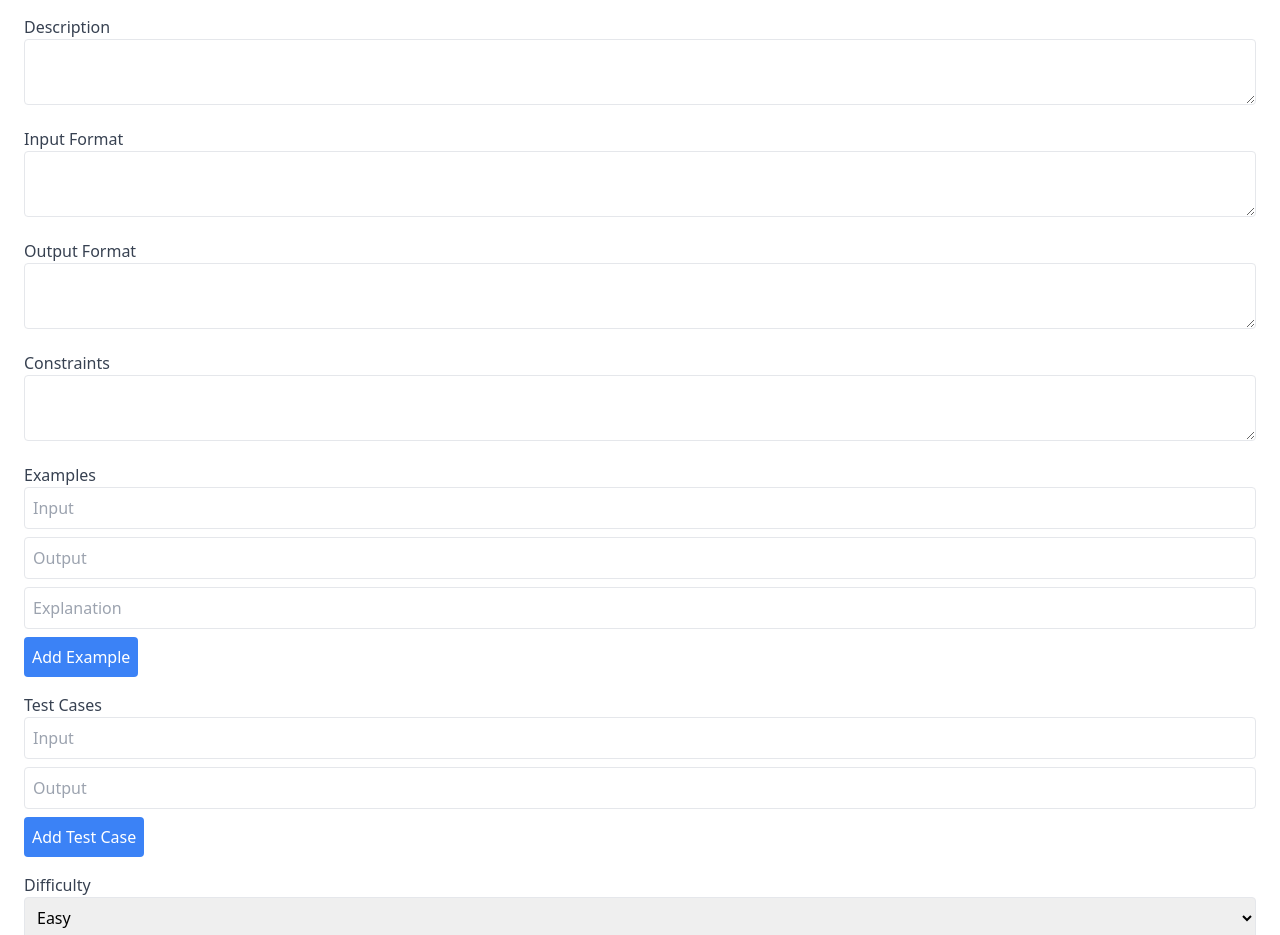
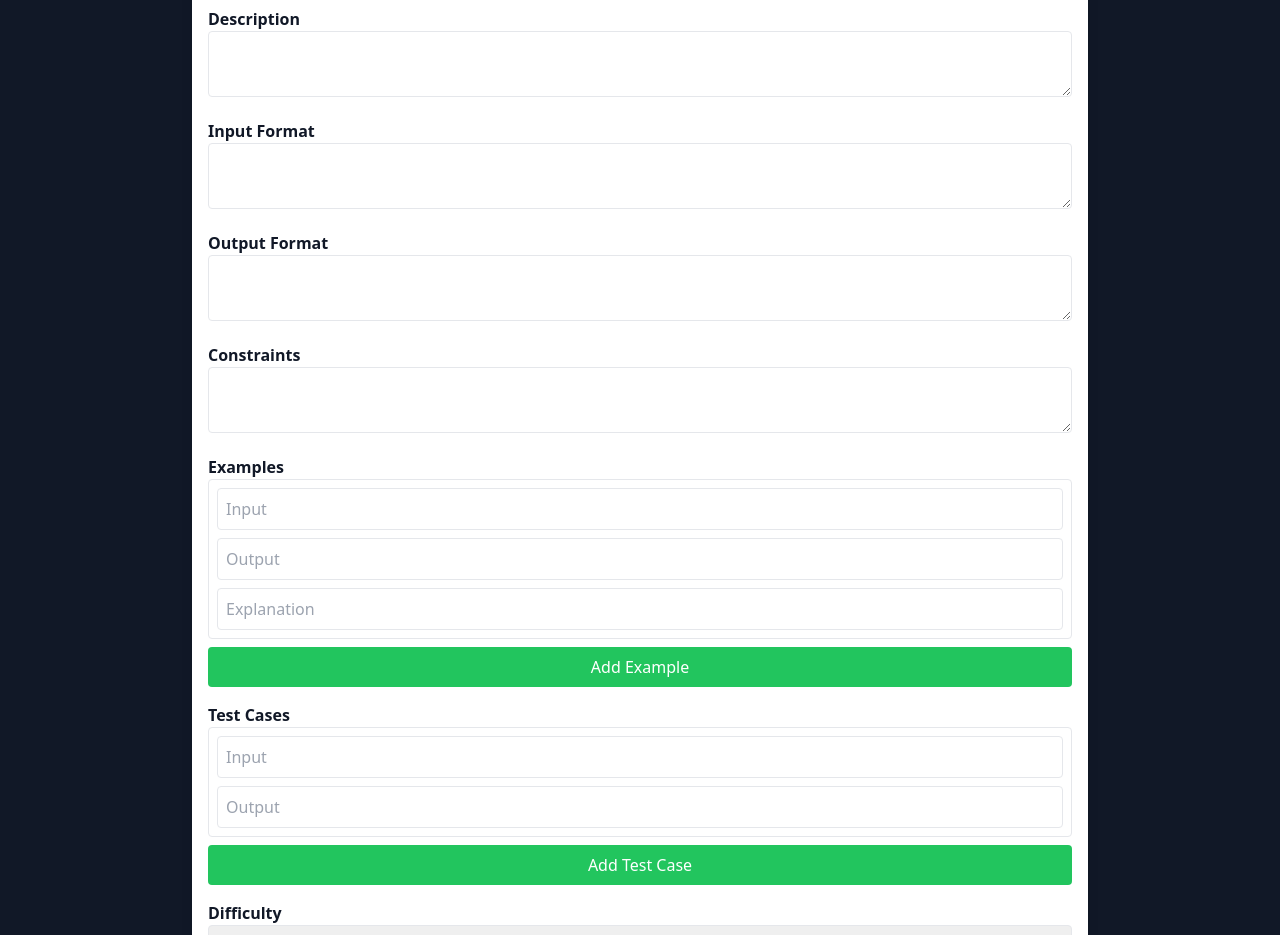
Before and after one commit to AviratShambharkar/Web_Dev, a React (Vite) app in the folder FrontEnd/online_judge/: page /add-problem in a window 1280 px wide. Shown: the part 223-1158 px from the top of the page. Built offline with nearby package versions, Linux system fonts and the light colour scheme.

Commit message:
fixing theme issue

```diff
--- a/FrontEnd/online_judge/src/components/AddProblem.jsx
+++ b/FrontEnd/online_judge/src/components/AddProblem.jsx
@@ -1,5 +1,6 @@
 import { useState } from "react";
 import { useNavigate } from "react-router-dom";
+import Navbar from "./Navbar"; // Add Navbar component to maintain consistency
 import axiosInstance from "../services/axiosInstance";
 
 function AddProblem() {
@@ -52,11 +53,14 @@ function AddProblem() {
   };
 
   return (
-    <div className="max-w-screen-xl mx-auto p-6 bg-white rounded shadow-lg mt-20">
+    <div>
+      <Navbar />
+      <div className="min-h-screen flex flex-col items-center bg-gray-900 text-white pt-20">
+        <div className="w-full max-w-4xl p-4 bg-white rounded shadow-lg text-gray-900">
           <h1 className="text-3xl font-bold mb-4">Add New Problem</h1>
           <form onSubmit={handleSubmit} className="flex flex-col space-y-4">
             <div>
-          <label className="block text-gray-700">Title</label>
+              <label className="block font-bold">Title</label>
               <input
                 type="text"
                 value={title}
@@ -66,7 +70,7 @@ function AddProblem() {
               />
             </div>
             <div>
-          <label className="block text-gray-700">Description</label>
+              <label className="block font-bold">Description</label>
               <textarea
                 value={description}
                 onChange={(e) => setDescription(e.target.value)}
@@ -75,7 +79,7 @@ function AddProblem() {
               />
             </div>
             <div>
-          <label className="block text-gray-700">Input Format</label>
+              <label className="block font-bold">Input Format</label>
               <textarea
                 value={inputFormat}
                 onChange={(e) => setInputFormat(e.target.value)}
@@ -84,7 +88,7 @@ function AddProblem() {
               />
             </div>
             <div>
-          <label className="block text-gray-700">Output Format</label>
+              <label className="block font-bold">Output Format</label>
               <textarea
                 value={outputFormat}
                 onChange={(e) => setOutputFormat(e.target.value)}
@@ -93,7 +97,7 @@ function AddProblem() {
               />
             </div>
             <div>
-          <label className="block text-gray-700">Constraints</label>
+              <label className="block font-bold">Constraints</label>
               <textarea
                 value={constraints}
                 onChange={(e) => setConstraints(e.target.value)}
@@ -101,9 +105,9 @@ function AddProblem() {
               />
             </div>
             <div>
-          <label className="block text-gray-700">Examples</label>
+              <label className="block font-bold">Examples</label>
               {examples.map((example, index) => (
-            <div key={index} className="space-y-2">
+                <div key={index} className="space-y-2 border p-2 rounded">
                   <input
                     type="text"
                     value={example.input}
@@ -141,15 +145,15 @@ function AddProblem() {
                     { input: "", output: "", explanation: "" },
                   ])
                 }
-            className="bg-blue-500 text-white p-2 rounded hover:bg-blue-700 mt-2"
+                className="w-full p-2 bg-green-500 text-white rounded mt-2"
               >
                 Add Example
               </button>
             </div>
             <div>
-          <label className="block text-gray-700">Test Cases</label>
+              <label className="block font-bold">Test Cases</label>
               {testCases.map((testCase, index) => (
-            <div key={index} className="space-y-2">
+                <div key={index} className="space-y-2 border p-2 rounded">
                   <input
                     type="text"
                     value={testCase.input}
@@ -175,13 +179,13 @@ function AddProblem() {
                 onClick={() =>
                   setTestCases([...testCases, { input: "", output: "" }])
                 }
-            className="bg-blue-500 text-white p-2 rounded hover:bg-blue-700 mt-2"
+                className="w-full p-2 bg-green-500 text-white rounded mt-2"
               >
                 Add Test Case
               </button>
             </div>
             <div>
-          <label className="block text-gray-700">Difficulty</label>
+              <label className="block font-bold">Difficulty</label>
               <select
                 value={difficulty}
                 onChange={(e) => setDifficulty(e.target.value)}
@@ -194,7 +198,7 @@ function AddProblem() {
               </select>
             </div>
             <div>
-          <label className="block text-gray-700">Tags</label>
+              <label className="block font-bold">Tags</label>
               <input
                 type="text"
                 value={tags}
@@ -205,15 +209,18 @@ function AddProblem() {
             </div>
             <button
               type="submit"
-          className="bg-blue-500 text-white p-2 rounded hover:bg-blue-700"
+              className="w-full p-2 bg-blue-500 text-white rounded mt-4"
             >
               Submit Problem
             </button>
           </form>
           <p className="text-red-500 mt-4">
-        Note: Make sure to add all the constraints and input method properly.
-        For an array, make sure to add its size as an input parameter.
+            Note: Make sure to add all the constraints and input method
+            properly. For an array, make sure to add its size as an input
+            parameter.
           </p>
+        </div>
+      </div>
     </div>
   );
 }
--- a/FrontEnd/online_judge/src/components/CodeEditor.jsx
+++ b/FrontEnd/online_judge/src/components/CodeEditor.jsx
@@ -51,6 +51,7 @@ const CodeEditor = () => {
   const [showSubmissions, setShowSubmissions] = useState(false);
   const [submissions, setSubmissions] = useState([]);
   const [status, setStatus] = useState("unsolved");
+  const [selectedCode, setSelectedCode] = useState("");
 
   useEffect(() => {
     const fetchUserProfile = async () => {
@@ -292,13 +293,39 @@ const CodeEditor = () => {
             </span>
             <h2>All Submissions</h2>
             {submissions.map((submission, index) => (
-              <div key={index} className="p-2 mb-2 border rounded">
-                <p>User: {submission.userId.userName}</p>
-                <p>Code: {submission.code}</p>
-                <p>Language: {submission.language}</p>
-                <p>Status: {submission.status}</p>
+              <div
+                key={index}
+                className="flex justify-between p-2 mb-2 border rounded"
+              >
+                <div>
+                  <p>User: {submission.userId.userName}</p>
+                  <p>Language: {submission.language}</p>
+                </div>
+                <button
+                  onClick={() => setSelectedCode(submission.code)}
+                  className="bg-gray-800 text-white rounded p-2"
+                >
+                  View Code
+                </button>
               </div>
             ))}
+          </div>
+        </div>
+      )}
+      {selectedCode && (
+        <div className="modal">
+          <div className="modal-content">
+            <span className="close" onClick={() => setSelectedCode("")}>
+              &times;
+            </span>
+            <CodeMirror
+              value={selectedCode}
+              height="600px"
+              extensions={[languageMode()]}
+              readOnly
+              theme="dark"
+              className="cm-theme-dark"
+            />
           </div>
         </div>
       )}
--- a/FrontEnd/online_judge/src/components/EditProfile.jsx
+++ b/FrontEnd/online_judge/src/components/EditProfile.jsx
@@ -1,5 +1,6 @@
 import { useState, useEffect } from "react";
 import { useNavigate } from "react-router-dom";
+import Navbar from "./Navbar"; // Add Navbar component to maintain consistency
 import { getUserProfile, updateUserProfile } from "../services/userService";
 
 function EditProfile() {
@@ -50,7 +51,10 @@ function EditProfile() {
   }
 
   return (
-    <div className="max-w-screen-xl mx-auto p-6 bg-white rounded shadow-lg mt-20">
+    <div>
+      <Navbar />
+      <div className="min-h-screen flex flex-col items-center bg-gray-900 text-white pt-20">
+        <div className="w-full max-w-4xl p-4 bg-white rounded shadow-lg text-gray-900">
           <h1 className="text-3xl font-bold mb-4">Edit Profile</h1>
           <form onSubmit={handleSubmit} className="flex flex-col space-y-4">
             <div>
@@ -66,7 +70,9 @@ function EditProfile() {
               <label className="block text-gray-700">Bio</label>
               <textarea
                 value={profile.bio}
-            onChange={(e) => setProfile({ ...profile, bio: e.target.value })}
+                onChange={(e) =>
+                  setProfile({ ...profile, bio: e.target.value })
+                }
                 className="w-full p-2 border rounded"
               />
             </div>
@@ -80,7 +86,9 @@ function EditProfile() {
               />
             </div>
             <div>
-          <label className="block text-gray-700">Programming Language</label>
+              <label className="block text-gray-700">
+                Programming Language
+              </label>
               <select
                 value={preferences.programmingLanguage}
                 onChange={(e) =>
@@ -117,6 +125,8 @@ function EditProfile() {
             </button>
           </form>
         </div>
+      </div>
+    </div>
   );
 }
 
--- a/FrontEnd/online_judge/src/components/MyProblems.jsx
+++ b/FrontEnd/online_judge/src/components/MyProblems.jsx
@@ -1,5 +1,6 @@
 import { useState, useEffect } from "react";
 import { useNavigate } from "react-router-dom";
+import Navbar from "./Navbar"; // Add Navbar component to maintain consistency
 import { getUserProblems, deleteProblem } from "../services/problemService";
 
 function MyProblems() {
@@ -29,7 +30,10 @@ function MyProblems() {
   };
 
   return (
-    <div className="max-w-screen-xl mx-auto p-6 bg-white rounded shadow-lg mt-20">
+    <div>
+      <Navbar />
+      <div className="min-h-screen flex flex-col items-center bg-gray-900 text-white pt-20">
+        <div className="w-full max-w-4xl p-4 bg-white rounded shadow-lg text-gray-900">
           <h1 className="text-3xl font-bold mb-4">My Problems</h1>
           <div className="space-y-4">
             {problems.length === 0 ? (
@@ -52,7 +56,9 @@ function MyProblems() {
                   </div>
                   <div className="flex space-x-2">
                     <button
-                  onClick={() => navigate(`/my-problems/${problem._id}/update`)}
+                      onClick={() =>
+                        navigate(`/my-problems/${problem._id}/update`)
+                      }
                       className="ml-4 p-2 bg-blue-500 text-white rounded"
                     >
                       Update
@@ -69,6 +75,8 @@ function MyProblems() {
             )}
           </div>
         </div>
+      </div>
+    </div>
   );
 }
 
--- a/FrontEnd/online_judge/src/components/Profile.jsx
+++ b/FrontEnd/online_judge/src/components/Profile.jsx
@@ -1,6 +1,7 @@
-//components/Profile
+// components/Profile.js
 
 import { useEffect, useState } from "react";
+import Navbar from "./Navbar"; // Add Navbar component to maintain consistency
 import { getUserProfile } from "../services/userService";
 
 function Profile() {
@@ -30,7 +31,10 @@ function Profile() {
   const { programmingLanguage, theme } = preferences;
 
   return (
-    <div className="max-w-screen-xl mx-auto p-6 bg-white rounded shadow-lg mt-20">
+    <div>
+      <Navbar />
+      <div className="min-h-screen flex flex-col items-center bg-gray-900 text-white pt-20">
+        <div className="w-full max-w-4xl p-4 bg-white rounded shadow-lg text-gray-900">
           <h1 className="text-3xl font-bold mb-4">My Profile</h1>
           <div className="flex flex-col space-y-4">
             <div className="flex items-center">
@@ -47,7 +51,8 @@ function Profile() {
             <div>
               <h3 className="text-xl font-bold">Bio</h3>
               <p>
-            {bio || "This user prefers to keep an air of mystery about them."}
+                {bio ||
+                  "This user prefers to keep an air of mystery about them."}
               </p>
             </div>
             <div>
@@ -57,6 +62,8 @@ function Profile() {
             </div>
           </div>
         </div>
+      </div>
+    </div>
   );
 }
 
--- a/FrontEnd/online_judge/src/components/UpdateProblem.jsx
+++ b/FrontEnd/online_judge/src/components/UpdateProblem.jsx
@@ -1,5 +1,6 @@
 import { useState, useEffect } from "react";
 import { useParams, useNavigate } from "react-router-dom";
+import Navbar from "./Navbar"; // Add Navbar component to maintain consistency
 import { getProblemById, updateProblem } from "../services/problemService";
 
 function UpdateProblem() {
@@ -73,7 +74,10 @@ function UpdateProblem() {
   };
 
   return (
-    <div className="max-w-screen-xl mx-auto p-6 bg-white rounded shadow-lg mt-20">
+    <div>
+      <Navbar />
+      <div className="min-h-screen flex flex-col items-center bg-gray-900 text-white pt-20">
+        <div className="w-full max-w-4xl p-4 bg-white rounded shadow-lg text-gray-900">
           <h1 className="text-3xl font-bold mb-4">Update Problem</h1>
           <form onSubmit={handleSubmit} className="space-y-4">
             <div>
@@ -206,6 +210,8 @@ function UpdateProblem() {
             </button>
           </form>
         </div>
+      </div>
+    </div>
   );
 }
 
```
Lines whose indentation alone changed are shown as unchanged.
